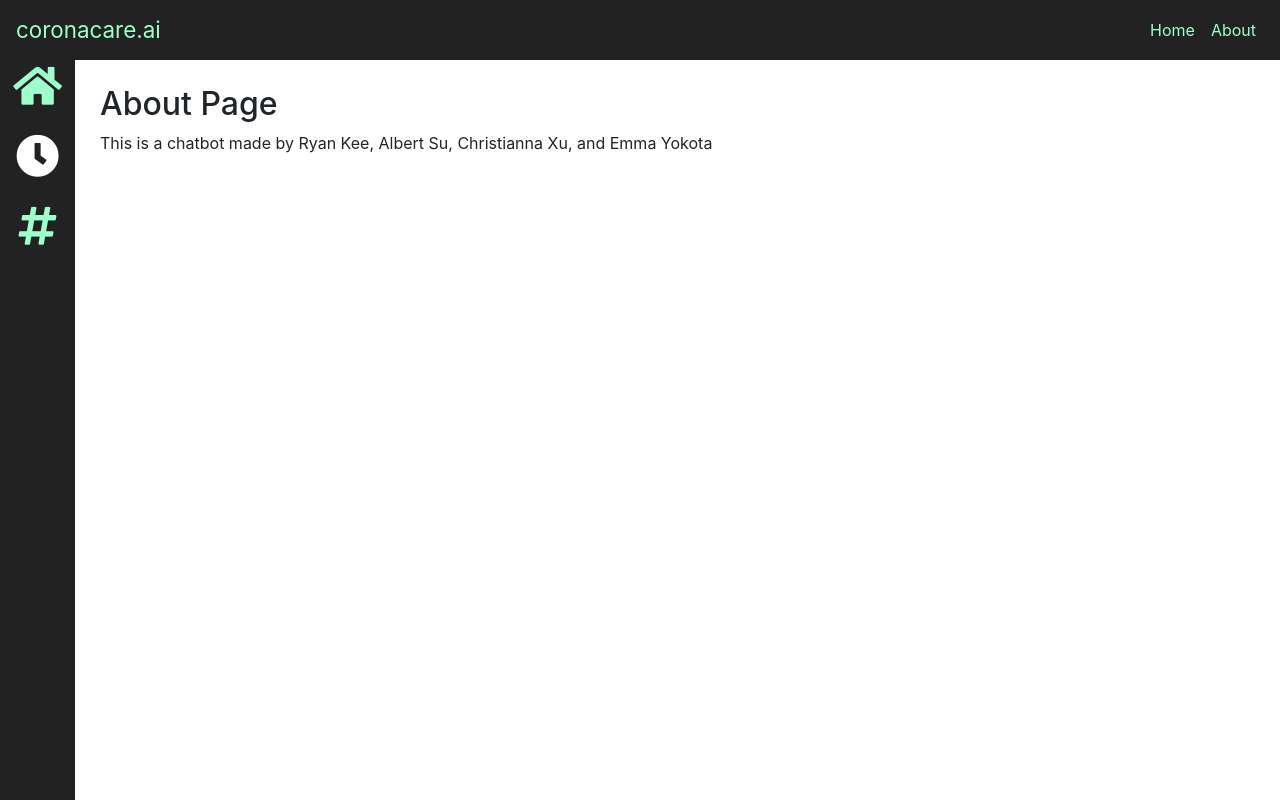
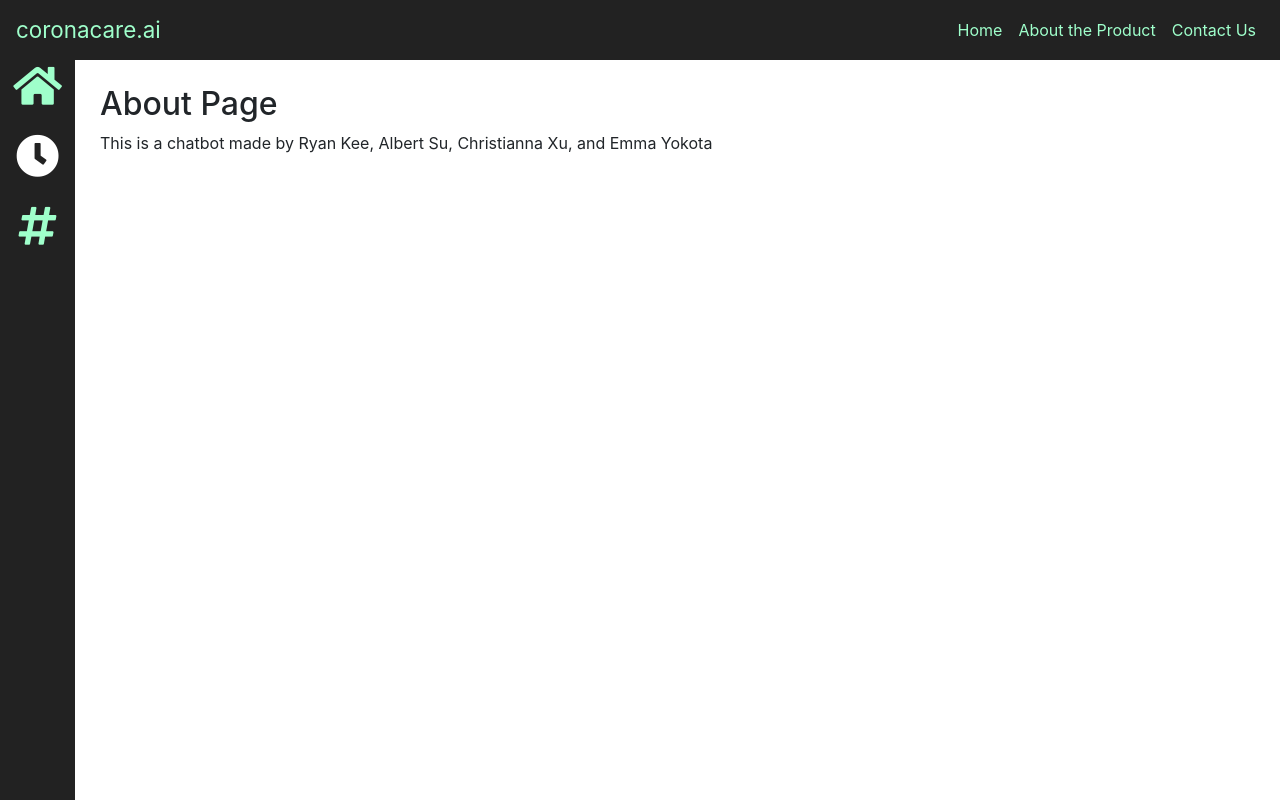
Before and after one commit to s-xuchr/coronacare, a React (Create React App) app in the folder site/: page /about in a window 1280 px wide. Built offline with nearby package versions, Linux system fonts and the light colour scheme.

Commit message:
v0.5 slight wording changes to website

```diff
--- a/site/src/NoMatch.js
+++ b/site/src/NoMatch.js
@@ -1,12 +1,12 @@
 import React from 'react';
 import styled from 'styled-components';
-const Wrapper = styled.div`
-  margin-top: 1em;
-  margin-left: 6em;
-  margin-right: 6em;
-`;
+// const Wrapper = styled.div`
+//   margin-top: 1em;
+//   margin-left: 6em;
+//   margin-right: 6em;
+// `;
 export const NoMatch = () => (
-  <Wrapper>
-    <h2>No Match</h2>
-  </Wrapper>
+  <div className="padding">
+    <h2>Contact Us</h2>
+  </div>
 )
--- a/site/src/components/NavigationBar.js
+++ b/site/src/components/NavigationBar.js
@@ -30,7 +30,8 @@ export const NavigationBar = () => (
       <Navbar.Collapse id="basic-navbar-nav">
         <Nav className="ml-auto">
           <Nav.Item><Nav.Link href="/">Home</Nav.Link></Nav.Item>
-          <Nav.Item><Nav.Link href="/about">About</Nav.Link></Nav.Item>
+          <Nav.Item><Nav.Link href="/about">About the Product</Nav.Link></Nav.Item>
+          <Nav.Item><Nav.Link href="/contact">Contact Us</Nav.Link></Nav.Item>
         </Nav>
       </Navbar.Collapse>
     </Navbar>
--- a/site/src/components/Sidebar.js
+++ b/site/src/components/Sidebar.js
@@ -28,13 +28,13 @@ class SideNav extends React.Component {
             },
             {
               path: '/about',
-              name: 'About',
+              name: 'About the Product',
               css: 'fa fa-fw fa-clock',
               key: 2
             },
             {
-              path: '/NoMatch',
-              name: 'NoMatch',
+              path: '/contact',
+              name: 'Contact Us',
               css: 'fas fa-hashtag',
               key: 3
             },
```
